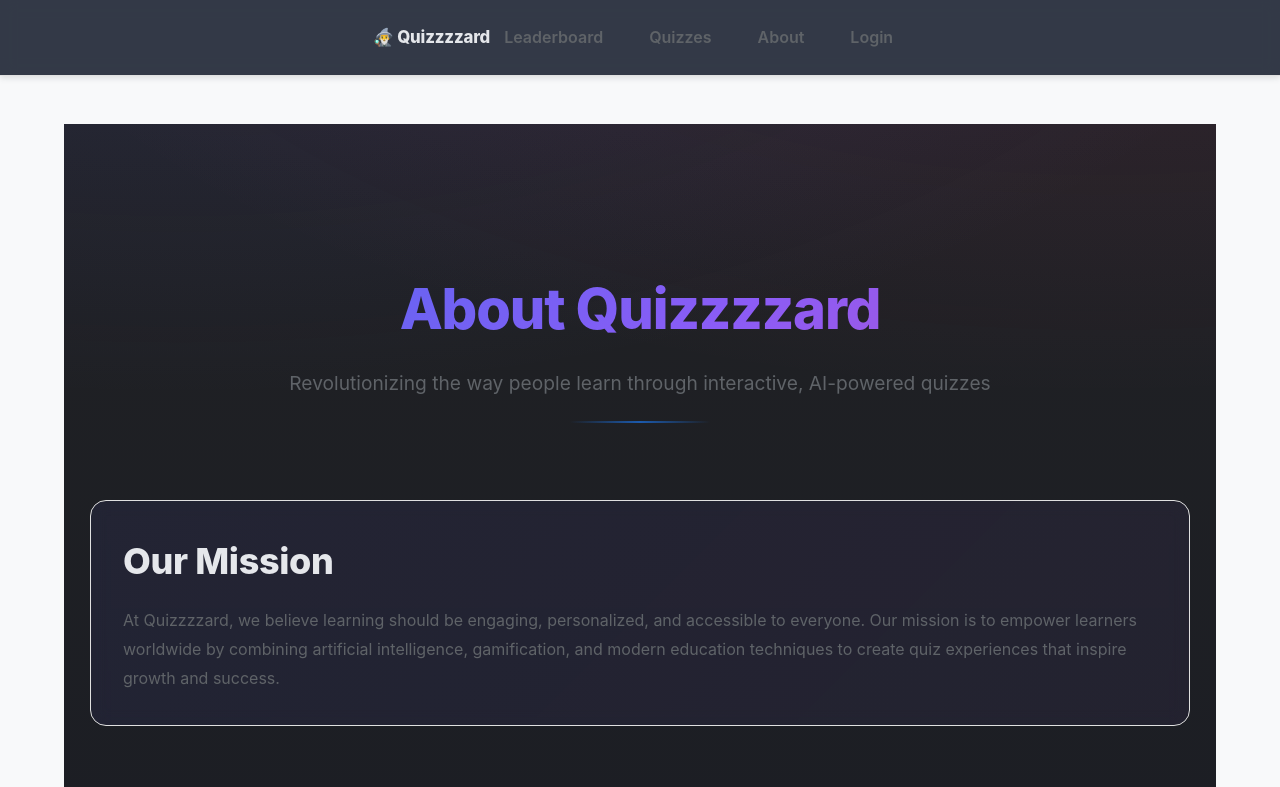
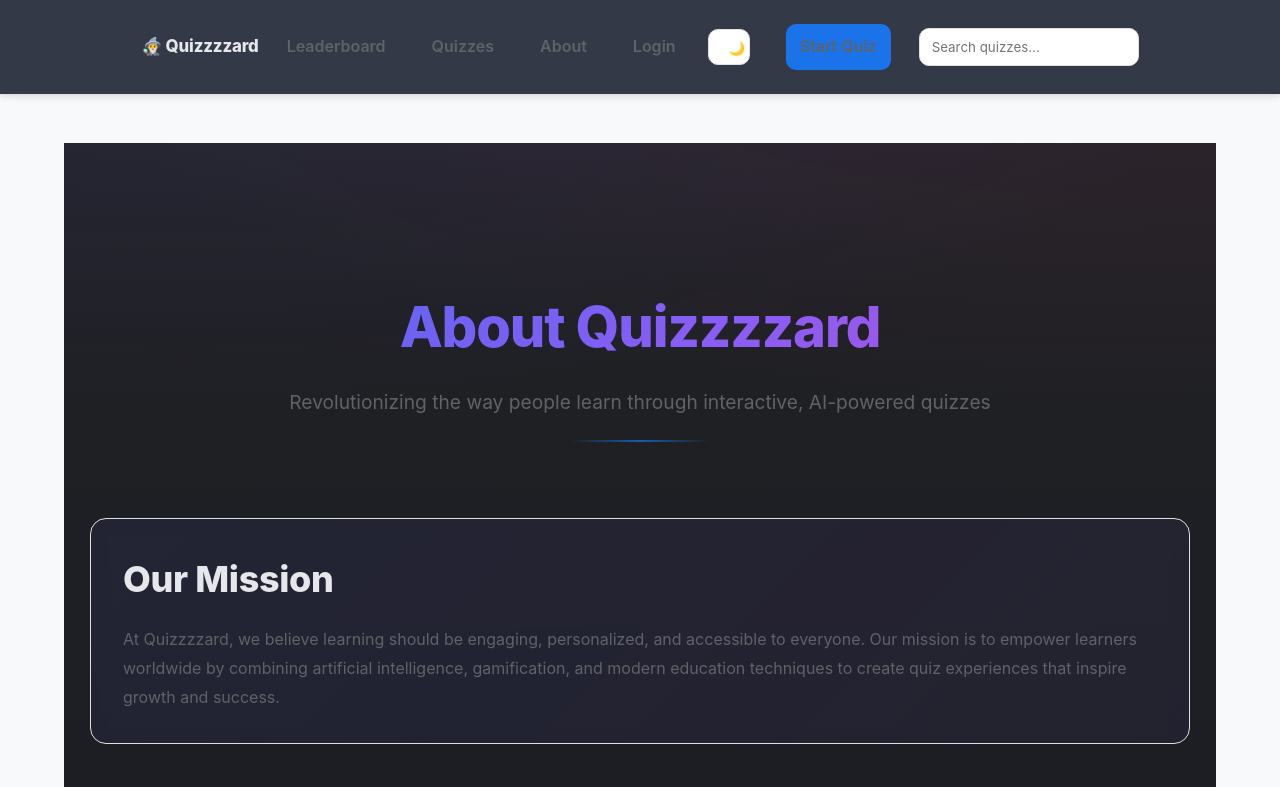
Before and after one commit to amanantuley/Quizzzzard, a React (Vite) app in the folder client/: page /about in a window 1280 px wide. Shown: the top 787 px of the page. Built offline with nearby package versions, Linux system fonts and the light colour scheme.

Commit message:
update the header

```diff
--- a/client/src/components/layout/Header.jsx
+++ b/client/src/components/layout/Header.jsx
@@ -1,14 +1,27 @@
 import React, { useState } from "react";
-import { Link } from "react-router-dom";
+import { Link, useNavigate } from "react-router-dom";
 import { useAuth } from "../../context/AuthContext";
+import { useTheme } from "../../context/ThemeContext";
 import "./header.css";
 
 export default function Header(){
   const { user, logout } = useAuth();
+  const { theme, toggleTheme } = useTheme();
   const [menuOpen, setMenuOpen] = useState(false);
+  const [query, setQuery] = useState("");
+  const navigate = useNavigate();
 
   const toggleMenu = () => setMenuOpen((prev) => !prev);
   const closeMenu = () => setMenuOpen(false);
+  const onSearchSubmit = (e) => {
+    e.preventDefault();
+    closeMenu();
+    if (query.trim()) {
+      navigate(`/?q=${encodeURIComponent(query.trim())}`);
+    } else {
+      navigate("/");
+    }
+  };
 
   return (
     <header className="site-header" role="banner">
@@ -37,10 +50,23 @@ export default function Header(){
               <Link to="/leaderboard" onClick={closeMenu}>Leaderboard</Link>
             </li>
             <li className="nav-item">
-              <Link to="/quiz" onClick={closeMenu}>Quizzes</Link>
+              <Link to="/" onClick={closeMenu}>Quizzes</Link>
             </li>
             <li className="nav-item">
               <Link to="/about" onClick={closeMenu}>About</Link>
+            </li>
+            <li className="nav-item hide-desktop">
+              <form className="search" onSubmit={onSearchSubmit} role="search" aria-label="Search quizzes">
+                <input
+                  type="search"
+                  name="q"
+                  value={query}
+                  onChange={(e) => setQuery(e.target.value)}
+                  placeholder="Search quizzes..."
+                  aria-label="Search quizzes"
+                />
+                <button type="submit">Search</button>
+              </form>
             </li>
             {user ? (
               <>
@@ -58,9 +84,34 @@ export default function Header(){
                 <Link to="/login" onClick={closeMenu}>Login</Link>
               </li>
             )}
+            <li className="nav-item">
+              <button
+                className="theme-toggle"
+                type="button"
+                aria-label={`Switch to ${theme === "light" ? "dark" : "light"} theme`}
+                onClick={() => { toggleTheme(); }}
+              >
+                {theme === "light" ? "🌙" : "☀️"}
+              </button>
+            </li>
+            <li className="nav-item cta">
+              <Link to="/" className="btn-primary" onClick={closeMenu}>Start Quiz</Link>
+            </li>
           </ul>
         </nav>
+
+        <form className="search search-desktop" onSubmit={onSearchSubmit} role="search" aria-label="Search quizzes">
+          <input
+            type="search"
+            name="q"
+            value={query}
+            onChange={(e) => setQuery(e.target.value)}
+            placeholder="Search quizzes..."
+            aria-label="Search quizzes"
+          />
+        </form>
       </div>
+      {menuOpen && <div className="nav-overlay" onClick={closeMenu} aria-hidden="true" />}
     </header>
   );
 }
--- a/client/src/components/layout/header.css
+++ b/client/src/components/layout/header.css
@@ -1,4 +1,4 @@
-/* Header - Advanced Professional and Mobile-Responsive */
+/* Header - Advanced, Professional and Mobile-Responsive */
 
 :root {
 	--primary: #3b82f6;
@@ -21,9 +21,10 @@
 .site-header-inner {
 	max-width: 1200px;
 	margin: 0 auto;
-	display: flex;
+	display: grid;
+	grid-template-columns: auto 1fr auto;
 	align-items: center;
-	justify-content: space-between;
+	gap: 14px;
 	padding: 12px 5%;
 }
 
@@ -80,14 +81,71 @@
 	cursor: pointer;
 }
 
+/* Theme toggle & CTA */
+.theme-toggle {
+	background: var(--bg-surface);
+	border: 1px solid var(--border);
+	color: var(--text-primary);
+	width: 36px;
+	height: 36px;
+	border-radius: 10px;
+}
+
+.btn-primary {
+	display: inline-block;
+	padding: 10px 14px;
+	border-radius: 10px;
+	background: var(--primary);
+	color: #fff;
+	font-weight: 700;
+}
+
+.btn-primary:hover,
+.btn-primary:focus { filter: brightness(1.05); }
+
+.cta { margin-left: 4px; }
+
+/* Search */
+.search {
+	display: flex;
+	align-items: center;
+	gap: 8px;
+}
+
+.search input[type="search"] {
+	width: 220px;
+	max-width: 100%;
+	height: 38px;
+	padding: 0 12px;
+	border-radius: 10px;
+	border: 1px solid var(--border);
+	background: var(--bg-surface);
+	color: var(--text-primary);
+}
+
+.search button { height: 38px; }
+
+.search-desktop { justify-self: end; }
+
+.hide-desktop { display: none; }
+
+/* Mobile overlay */
+.nav-overlay {
+	position: fixed;
+	inset: 0;
+	background: rgba(0,0,0,0.35);
+}
+
 /* Mobile */
 @media (max-width: 768px) {
 	.menu-toggle { display: inline-flex; }
 	.nav { display: none; }
 	.nav.open { display: block; }
 
-	.site-header-inner { gap: 8px; }
-	.nav-list { flex-direction: column; align-items: flex-start; gap: 10px; padding: 10px 0; }
+	.site-header-inner { grid-template-columns: auto auto 1fr; gap: 8px; }
+	.search-desktop { display: none; }
+	.hide-desktop { display: block; }
+	.nav-list { flex-direction: column; align-items: flex-start; gap: 12px; padding: 12px 0; }
 }
 
 /* Reduced motion */
```
